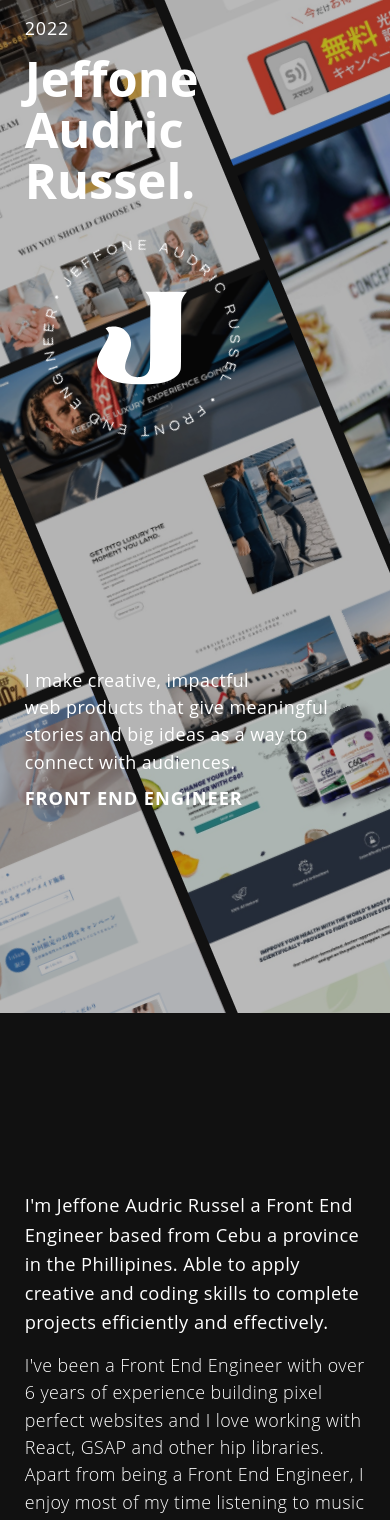
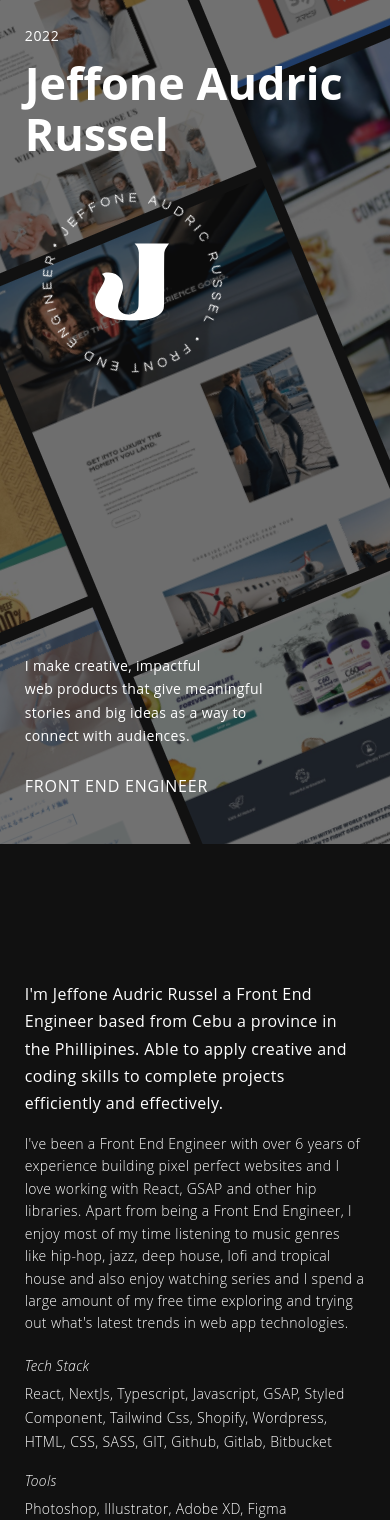
Before and after one commit to jriccrussel/portfolio, a React (Create React App) app: page / in a window 390 px wide. Shown: the top 1520 px of the page. Built offline with nearby package versions, Linux system fonts and the light colour scheme.

Commit message:
content changes

```diff
--- a/src/components/footer/footer.tsx
+++ b/src/components/footer/footer.tsx
@@ -14,49 +14,49 @@ export const Footer = () => {
                     href='https://github.com/jriccrussel'
                     target='_blank'
                     rel='noopener noreferrer'
-                    className='smd:text-[4.125vw] slg:text-[4.073vw] slg:mt-[5vw] smd:text-[3.271vw] tblg:w-[33.3333333333%] tblg:text-left tblg:text-[2.758vw] tbxxlg:text-[1.758vw] pcsm:text-[1.250vw] pclg:text-[1.146vw] pclg:leading-[1.825vw] font-light text-[1.042vw] no-underline'
+                    className='xs:text-[3.6vw] smd:text-[3.4vw] slg:text-[3vw] slg:mt-[5vw] tblg:w-[33.3333333333%] tblg:text-left tblg:text-[2vw] tbxxlg:text-[1.6vw] pcsm:text-[1.250vw] pclg:text-[1.146vw] leading-[1.6] font-light text-[1.042vw] no-underline'
                 >Github</a>
                 <a
                     href='https://ph.linkedin.com/in/jeffone-audric-russel-826208119'
                     target='_blank'
                     rel='noopener noreferrer'
-                    className='smd:text-[4.125vw] slg:text-[4.073vw] slg:mt-[5vw] smd:text-[3.271vw] tblg:w-[33.3333333333%] tblg:text-center tblg:text-[2.758vw] tbxxlg:text-[1.758vw] pcsm:text-[1.250vw] pclg:text-[1.146vw] pclg:leading-[1.825vw] font-light text-[1.042vw] no-underline'
+                    className='xs:text-[3.6vw] smd:text-[3.4vw] slg:text-[3vw] slg:mt-[5vw] tblg:w-[33.3333333333%] tblg:text-center tblg:text-[2vw] tbxxlg:text-[1.6vw] pcsm:text-[1.250vw] pclg:text-[1.146vw] leading-[1.6] font-light text-[1.042vw] no-underline'
                 >Linkedin</a>
                 <a
                     href='https://dribbble.com/jriccrussel'
                     target='_blank'
                     rel='noopener noreferrer'
-                    className='smd:text-[4.125vw] slg:text-[4.073vw] slg:mt-[5vw] smd:text-[3.271vw] tblg:w-[33.3333333333%] tblg:text-right tblg:text-[2.758vw] tbxxlg:text-[1.758vw] pcsm:text-[1.250vw] pclg:text-[1.146vw] pclg:leading-[1.825vw] font-light text-[1.042vw] no-underline'
+                    className='xs:text-[3.6vw] smd:text-[3.4vw] slg:text-[3vw] slg:mt-[5vw] tblg:w-[33.3333333333%] tblg:text-right tblg:text-[2vw] tbxxlg:text-[1.6vw] pcsm:text-[1.250vw] pclg:text-[1.146vw] leading-[1.6] font-light text-[1.042vw] no-underline'
                 >Dribbble</a>
                 <a
                     href='https://www.behance.net/jriccrusse99c1'
                     target='_blank'
                     rel='noopener noreferrer'
-                    className='smd:text-[4.125vw] smd:mb-[3vw] slg:text-[4.073vw] slg:mt-[5vw] slg:mb-[5vw] smd:text-[3.271vw] smd:mt-[5vw] tblg:w-[33.3333333333%] tblg:mt-[3.5vw] tblg:mb-[2vw] tblg:text-left tblg:text-[2.758vw] tbxxlg:text-[1.758vw] pcsm:text-[1.250vw] pclg:text-[1.146vw] pclg:leading-[1.825vw] font-light text-[1.042vw] no-underline'
+                    className='xs:text-[3.6vw] smd:text-[3.4vw] smd:mb-[3vw] slg:text-[3vw] slg:mt-[5vw] slg:mb-[5vw] smd:mt-[5vw] tblg:w-[33.3333333333%] tblg:mt-[2.5vw] tblg:mb-[1vw] tblg:text-left tblg:text-[2vw] tbxxlg:text-[1.6vw] pcsm:text-[1.250vw] pclg:text-[1.146vw] leading-[1.6] font-light text-[1.042vw] no-underline'
                 >Behance</a>
                 <a
                     href='mailto:jriccrussel@gmail.com'
                     rel='noopener noreferrer'
-                    className='smd:text-[4.125vw] smd:mb-[3vw] slg:text-[4.073vw] slg:mt-[5vw] slg:mb-[5vw] smd:text-[3.271vw] smd:mt-[5vw] tblg:w-[33.3333333333%] tblg:mt-[3.5vw] tblg:mb-[2vw] tblg:text-center tblg:text-[2.758vw] tbxxlg:text-[1.758vw] pcsm:text-[1.250vw] pclg:text-[1.146vw] pclg:leading-[1.825vw] font-light text-[1.042vw] no-underline'
+                    className='xs:text-[3.6vw] smd:text-[3.4vw] smd:mb-[3vw] slg:text-[3vw] slg:mt-[5vw] slg:mb-[5vw] smd:mt-[5vw] tblg:w-[33.3333333333%] tblg:mt-[2.5vw] tblg:mb-[1vw] tblg:text-center tblg:text-[2vw] tbxxlg:text-[1.6vw] pcsm:text-[1.250vw] pclg:text-[1.146vw] leading-[1.6] font-light text-[1.042vw] no-underline'
                 >Email</a>
                 <a
                     href='../../assets/doc/resume.pdf'
                     download='Jeffone_Audric_Russel-Resume.pdf'
                     target='_blank'
                     rel='noopener noreferrer'
-                    className='smd:text-[4.125vw] smd:mb-[3vw] slg:text-[4.073vw] slg:mt-[5vw] slg:mb-[5vw] smd:text-[3.271vw] smd:mt-[5vw] tblg:w-[33.3333333333%] tblg:mt-[3.5vw] tblg:mb-[2vw] tblg:text-[2.758vw] tblg:text-right tbxxlg:text-[1.758vw] pcsm:text-[1.250vw] pclg:text-[1.146vw] pclg:leading-[1.825vw] font-light text-[1.042vw] no-underline'
+                    className='xs:text-[3.6vw] smd:text-[3.4vw] smd:mb-[3vw] slg:text-[3vw] slg:mt-[5vw] slg:mb-[5vw] smd:mt-[5vw] tblg:w-[33.3333333333%] tblg:mt-[2.5vw] tblg:mb-[1vw] tblg:text-[2vw] tblg:text-right tbxxlg:text-[1.6vw] pcsm:text-[1.250vw] pclg:text-[1.146vw] leading-[1.6] font-light text-[1.042vw] no-underline'
                 >Resume</a>
             </div>
             <div className='slg:pb-[6vw] slg:mb-[5vw] tbxxlg:pb-[4vw] pcsm:pb-[3vw] pclg:pb-[3.5vw] flex flex-wrap justify-between items-center pb-[2.865vw] footer-bottom'>
                 <p
-                    className='smd:text-[4.125vw] slg:text-[4.073vw] slg:leading-[5.5vw] tblg:text-[2.758vw] tblg:leading-[4.5vw] tbxxlg:leading-[3vw] tbxxlg:text-[1.758vw] pcsm:text-[1.250vw] pclg:text-[1.146vw] pclg:leading-[1.825vw] font-light text-[1.042vw] leading-[1.563vw] tracking-[0.026vw]'
+                    className='xs:text-[3.6vw] smd:text-[3.4vw] slg:text-[3vw] slg:leading-[5.5vw] tblg:text-[2vw] tblg:leading-[4.5vw] tbxxlg:text-[1.6vw] pcsm:text-[1.250vw] pclg:text-[1.146vw] leading-[1.6] font-light text-[1.042vw] tracking-[0.026vw]'
                 >// Made with<br/>
                 React<br/>
                 Typescript<br/>
                 Locomotive Scroll<br/>
                 GSAP</p>
                 <p
-                    className='smd:text-[4.125vw] slg:text-[4.073vw] slg:leading-[5.5vw] tblg:text-[2.758vw] tblg:leading-[4.5vw] tbxxlg:leading-[3vw] tbxxlg:text-[1.758vw] pcsm:text-[1.250vw] pclg:text-[1.146vw] pclg:leading-[1.825vw] font-light text-[1.042vw] leading-[1.563vw] text-right'
+                    className='xs:text-[3.6vw] smd:text-[3.4vw] slg:text-[3vw] slg:leading-[5.5vw] tblg:text-[2vw] tblg:leading-[4.5vw] tbxxlg:text-[1.6vw] pcsm:text-[1.250vw] pclg:text-[1.146vw] leading-[1.6] font-light text-[1.042vw] text-right'
                 >10.3157,<br/> 123.8854</p>
             </div>
         </section>
--- a/src/components/hero/heroTri.tsx
+++ b/src/components/hero/heroTri.tsx
@@ -66,17 +66,20 @@ export const HeroTri = () => {
             <div className="w-[100%] h-[100vh] flex justify-between flex-wrap herotwo-wrapper">
                 <div className="tblg:w-[100%] tblg:h-[100%] w-[50%] left">
                     <div className="w-[100%] h-[100%] flex relative flex-col items-start content-start flex-wrap justify-start herotwo-left">
-                        <p className='xs:text-[4.590vw] slg:text-[4.684vw] tblg:text-[2.758vw] tblg:pt-[2.635vw] tbxxlg:mt-[1.125vw] tbxxlg:pt-[0] tbxxlg:text-[1.953vw] pcsm:pt-[2.635vw] text-[1.250vw] font-roboto font-medium pt-[2.135vw] tracking-wider hero-yr'>{year}</p>
-                        <p className='ssm:text-[12.525vw] ssm:leading-[13vw] smd:text-[11.525vw] smd:mt-[3vw] smd:leading-[12vw] tbmd:text-[10vw] tbmd:leading-[9.5vw] tblg:leading-[9vw] tblg:text-[9vw] tbxxlg:text-[5vw] tbxxlg:leading-[5vw] mt-[0.875vw] mb-[1vw] font-roboto font-bold leading-[3vw] text-[2.813vw] hero-name'>Jeffone Audric <br/>Russel.</p>
-                        <div className="ssm:w-[60vw] ssm:h-[60vw] smd:w-[55vw] smd:h-[55vw] smd:mt-[3vw] tbmd:w-[35vw] tbmd:h-[35vw] tblg:w-[30vw] tblg:h-[30vw] tbxxlg:w-[20vw] tbxxlg:h-[20vw] w-[15vw] h-[15vw] relative herotri-badge">
+                        <p className='xs:text-[3.6vw] smd:text-[3.4vw] slg:text-[3vw] slg:mt-[3.8vw] tblg:text-[2vw] tblg:pt-[2.635vw] tbxxlg:mt-[1.125vw] tbxxlg:pt-[0] tbxxlg:text-[1.6vw] pcsm:pt-[2.635vw] text-[1.250vw] font-roboto font-medium pt-[2.135vw] tracking-wider hero-yr'>{year}</p>
+
+                        <p className='ssm:text-[11.525vw] ssm:leading-[13vw] smd:text-[11.525vw] smd:mt-[3vw] smd:leading-[12vw] tbmd:text-[9vw] tbmd:leading-[9.5vw] tblg:leading-[9vw] tblg:text-[8vw] tbxxlg:text-[5vw] tbxxlg:leading-[5vw] mt-[0.875vw] mb-[1vw] font-roboto font-bold leading-[3vw] text-[2.813vw] hero-name'>Jeffone Audric <br/>Russel</p>
+
+                        <div className="ssm:w-[55vw] ssm:h-[55vw] smd:w-[55vw] smd:h-[55vw] smd:mt-[3vw] slg:w-[43vw] slg:h-[43vw] tbmd:w-[35vw] tbmd:h-[35vw] tblg:w-[30vw] tblg:h-[30vw] tbxxlg:w-[20vw] tbxxlg:h-[20vw] w-[15vw] h-[15vw] relative herotri-badge">
                             <div className="top-[8%] left-[8%] right-[8%] bottom-[8%] absolute herotri-badge-text"></div>
                         </div>
-                        <div className="smd:bottom-[11vw] tblg:bottom-[5.5vw] tbxxlg:bottom-[3.5vw] pcsm:bottom-[3vw] pclg::bottom-[0.15vw] bottom-[3.05vw] absolute hero-absolute">
-                            <p className='xs:text-[4.590vw] slg:text-[4.684vw] slg:leading-[7vw] slg:font-normal tblg:text-[2.758vw] tblg:leading-[4.5vw] tbxxlg:text-[1.758vw] tbxxlg:leading-[2.325vw] pcsm:text-[1.250vw] pcsm:leading-[1.757vw] leading-[1.563vw] text-[1.042vw] tracking-wide font-roboto hero-details'>I make creative, impactful <br/>
+
+                        <div className="smd:bottom-[11vw] slg:bottom-[9.5vw] tblg:bottom-[5.5vw] tbxxlg:bottom-[3.5vw] pcsm:bottom-[3vw] pclg::bottom-[0.15vw] bottom-[3.05vw] absolute hero-absolute">
+                            <p className='xs:text-[3.6vw] smd:text-[3.4vw] slg:text-[3vw] slg:font-normal tblg:text-[2vw] tbxxlg:text-[1.6vw] tbxxlg:leading-[1.65] pcsm:text-[1.250vw] leading-[1.8] text-[1.042vw] tracking-wide font-roboto hero-details'>I make creative, impactful <br/>
                             web products that give meaningful<br/>
                             stories and big ideas as a way to<br/>
                             connect with audiences.</p>
-                            <p className='xs:text-[4.684vw] slg:text-[5.092vw] tblg:mt-[5vw] tblg:text-[3.118vw] tbxlg:mt-[4vw] tbxxlg:text-[1.953vw] tbxxlg:mt-[2.25vw] pcsm:mt-[4vw] pclg:mt-[4.775vw] mt-[7.125vw] font-bold font-roboto leading-[1.458vw] text-[1.250vw] tracking-wider hero-pos'>FRONT END ENGINEER</p>
+                            <p className='xs:text-[4.1vw] ssm:text-[4vw] smd:mt-[6.5vw] smd:text-[3.8vw]  slg:text-[3.4vw] slg:mt-[8vw] tbmd:text-[2.3vw] tblg:mt-[5vw] tblg:text-[2.2vw] tbxlg:mt-[4vw] tbxxlg:text-[1.953vw] tbxxlg:mt-[2.25vw] pcsm:mt-[4vw] pclg:mt-[2.775vw] mt-[2.125vw] font-medium font-roboto leading-[1.8] text-[1.250vw] tracking-wider hero-pos'>FRONT END ENGINEER</p>
                         </div>
                     </div>
                 </div>
--- a/src/components/sections/about.tsx
+++ b/src/components/sections/about.tsx
@@ -6,20 +6,20 @@ export const About = () => {
             <section className="smd:pt-[7.5vw] smd:pb-[10vw] tbsm:pt-[13.5vw] tbxxlg:pt-[5vw] tbxxlg:pb-[8vw] pt-[8vw] about-main" data-bgcolor="#111" data-textcolor="#fff">
                 <div className="tblg:block w-[100%] flex flex-wrap about-container" data-scroll data-scroll-speed="1.5">
                     <div className="about-left">
-                        <p className='xs:text-[4.684vw] slg:mb-[4vw] slg:text-[5.092vw] slg:leading-[7.5vw] tblg:text-[3.118vw] tblg:leading-[4.5vw] tblg:mb-[2.825vw] tbxxlg:text-[2.225vw] tbxxlg:leading-[3.325vw] pcsm:leading-[2.6vw] pcsm:text-[1.825vw] leading-[2.3vw] mb-[3.825vw] font-roboto font-medium tracking-wide text-[1.625vw]'>I&apos;m Jeffone Audric Russel a Front End Engineer based from Cebu a province in the Phillipines. Able to apply creative and coding skills to complete projects efficiently and effectively.</p>
-                        <p className='tblg:hidden tbxxlg:block tbxxlg:text-[1.758vw] tbxxlg:leading-[3vw] pcsm:text-[1.250vw] pcsm:leading-[2vw] font-light leading-[1.563vw] text-[1.042vw] italic block font-roboto'>Tech Stack</p>
-                        <p className='tblg:hidden tbxxlg:text-[1.758vw] tbxxlg:leading-[3vw] pcsm:text-[1.250vw] pcsm:leading-[2vw] font-light leading-[1.563vw] text-[1.042vw] block font-roboto'>React, NextJs, Typescript, Javascript, GSAP, Styled Component, Tailwind Css, Shopify, Wordpress, HTML, CSS, SASS, GIT, Github, Gitlab, Bitbucket</p>
+                        <p className='xs:text-[4.1vw] smd:text-[4vw] slg:mb-[4vw] slg:text-[3.6vw]  tblg:text-[2.5vw] tblg:leading-[1.7] tblg:mb-[2.825vw] tbxxlg:text-[1.88vw] tbxxlg:mb-[3.7vw] pcsm:text-[1.825vw] leading-[1.8] mb-[1.825vw] font-roboto font-medium tracking-wide text-[1.45vw]'>I&apos;m Jeffone Audric Russel a Front End Engineer based from Cebu a province in the Phillipines. Able to apply creative and coding skills to complete projects efficiently and effectively.</p>
+                        <p className='tblg:hidden tbxxlg:block tbxxlg:text-[1.6vw] pcsm:text-[1.250vw] font-light leading-[1.8] text-[1.042vw] italic block font-roboto'>Tech Stack</p>
+                        <p className='tblg:hidden tbxxlg:text-[1.6vw] pcsm:text-[1.250vw] font-light leading-[1.8] text-[1.042vw] block font-roboto'>React, NextJs, Typescript, Javascript, GSAP, Styled Component, Tailwind Css, Shopify, Wordpress, HTML, CSS, SASS, GIT, Github, Gitlab, Bitbucket</p>
                     </div>
                     <div className="about-right">
-                        <p className='xs:text-[4.590vw] slg:text-[4.684vw] slg:leading-[7vw] slg:mb-[8vw] tblg:mb-[2.825vw] tblg:text-[2.758vw] tblg:leading-[4.5vw] tbxxlg:text-[1.758vw] tbxxlg:leading-[3vw] pcsm:text-[1.250vw] pcsm:leading-[2vw] pclg:leading-[1.765vw] leading-[1.563vw] text-[1.042vw] mb-[4.167vw] font-light tracking-wide font-roboto'>I&apos;ve been a Front End Engineer with over 6 years of experience building pixel perfect websites and I love working with React, GSAP and other hip libraries. Apart from being a Front End Engineer, I enjoy most of my time listening to music genres like hip-hop, jazz, deep house, lofi and tropical house and also enjoy watching series and I spend a large amount of my free time exploring and trying out what's latest trends in web app technologies.</p>
+                        <p className='xs:text-[3.6vw] smd:text-[3.4vw] slg:text-[3vw] slg:mb-[5vw] slg:leading-[1.6] tblg:mb-[2.825vw] tblg:text-[2vw] tbxxlg:leading-[1.7] tbxxlg:text-[1.6vw] pcsm:text-[1.250vw] leading-[1.8] text-[1.042vw] mb-[2.167vw] font-light tracking-wide font-roboto'>I&apos;ve been a Front End Engineer with over 6 years of experience building pixel perfect websites and I love working with React, GSAP and other hip libraries. Apart from being a Front End Engineer, I enjoy most of my time listening to music genres like hip-hop, jazz, deep house, lofi and tropical house and also enjoy watching series and I spend a large amount of my free time exploring and trying out what's latest trends in web app technologies.</p>
 
-                        <p className='xs:text-[4.590vw] slg:text-[4.684vw] slg:leading-[7vw] tblg:text-[2.758vw] tblg:leading-[2.525vw] tblg:block tblg:mb-[1vw] tblg:font-light tbxxlg:hidden tbxxlg:text-[1.758vw] tbxxlg:leading-[3vw] pcsm:text-[1.250vw] pcsm:leading-[2vw] pclg:leading-[1.765vw] italic  tracking-wide hidden font-roboto'>Tech Stack</p>
+                        <p className='xs:text-[3.6vw] smd:text-[3.4vw] slg:text-[3vw] tblg:text-[2vw] tblg:block tblg:mb-[1vw] tblg:font-light tbxxlg:leading-[1.7] tbxxlg:hidden tbxxlg:text-[1.6vw] pcsm:text-[1.250vw] leading-[1.8] italic tracking-wide hidden font-roboto'>Tech Stack</p>
 
-                        <p className='xs:text-[4.590vw] slg:text-[4.684vw] slg:leading-[7vw] smd:mb-[4vw] tblg:mb-[2.825vw] tblg:text-[2.758vw] tblg:leading-[4..5vw] tblg:block tblg:font-light tbxxlg:hidden tbxxlg:text-[1.758vw] tbxxlg:leading-[3vw] pcsm:text-[1.250vw] pcsm:leading-[2vw] pclg:leading-[1.765vw] tracking-wide hidden font-roboto'>React, NextJs, Typescript, Javascript, GSAP, Styled Component, Tailwind Css, Shopify, Wordpress, HTML, CSS, SASS, GIT, Github, Gitlab, Bitbucket</p>
+                        <p className='xs:text-[3.6vw] smd:text-[3.4vw] slg:text-[3vw] smd:mb-[4vw] tblg:mb-[2.825vw] tblg:text-[2vw] tblg:block tblg:font-light tbxxlg:leading-[1.7] tbxxlg:hidden tbxxlg:text-[1.6vw] pcsm:text-[1.250vw] leading-[1.8] tracking-wide hidden font-roboto'>React, NextJs, Typescript, Javascript, GSAP, Styled Component, Tailwind Css, Shopify, Wordpress, HTML, CSS, SASS, GIT, Github, Gitlab, Bitbucket</p>
 
-                        <p className='xs:text-[4.590vw] slg:text-[4.684vw] slg:leading-[7vw] tblg:text-[2.758vw] tblg:mb-[1vw] tblg:leading-[2.525vw] tbxxlg:text-[1.758vw] tbxxlg:leading-[3vw] pcsm:text-[1.250vw] pcsm:leading-[2vw] pclg:leading-[1.765vw] leading-[1.563vw] text-[1.042vw] italic font-light tracking-wide font-roboto'>Tools</p>
+                        <p className='xs:text-[3.6vw] smd:text-[3.4vw] slg:text-[3vw] tblg:text-[2vw] tblg:mb-[1vw] tbxxlg:text-[1.6vw] tbxxlg:leading-[1.7] pcsm:text-[1.250vw] leading-[1.8] text-[1.042vw] italic font-light tracking-wide font-roboto'>Tools</p>
 
-                        <p className='xs:text-[4.590vw] slg:text-[4.684vw] slg:leading-[7vw] tblg:text-[2.758vw] tblg:leading-[4.5vw] tbxxlg:text-[1.758vw] tbxxlg:leading-[3vw] pcsm:text-[1.250vw] pcsm:leading-[2vw] pclg:leading-[1.765vw] leading-[1.563vw] text-[1.042vw] font-light tracking-wide font-roboto'>Photoshop, Illustrator, Adobe XD, Figma</p>
+                        <p className='xs:text-[3.6vw] smd:text-[3.4vw] slg:text-[3vw] tblg:text-[2vw] tbxxlg:text-[1.6vw] tbxxlg:leading-[1.7] pcsm:text-[1.250vw] leading-[1.8] text-[1.042vw] font-light tracking-wide font-roboto'>Photoshop, Illustrator, Adobe XD, Figma</p>
                     </div>
                 </div>
             </section>
--- a/src/components/sections/design.tsx
+++ b/src/components/sections/design.tsx
@@ -32,7 +32,7 @@ export const DesignTools = () => {
                                         alt=""
                                     />
                                     <p
-                                        className='slg:break-words slg:text-[3.7vw] tblg:text-[2.758vw] tblg:mt-[2.35vw] tbxxlg:font-normal tbxxlg:text-[1.367vw] font-roboto font-normal tracking-wide mt-[1.563vw] text-[1.146vw]'
+                                        className='xs:text-[3.6vw] smd:text-[3.4vw] slg:mt-[4vw] slg:text-[3vw] slg:break-words tblg:text-[2.5vw] tblg:mt-[2.35vw] tbxxlg:font-normal tbxxlg:text-[1.88vw] tbxxlg:leading-[3vw] font-roboto font-normal tracking-wide mt-[1.563vw] text-[1.146vw]'
                                     >{txt}</p>
                                 </div>
                             )
--- a/src/components/sections/tech.tsx
+++ b/src/components/sections/tech.tsx
@@ -32,7 +32,7 @@ export const TechTools = () => {
                                         alt=""
                                     />
                                     <p
-                                        className='slg:break-words slg:text-[3.7vw] tblg:text-[2.758vw] tblg:mt-[2.35vw] tbxxlg:font-normal tbxxlg:text-[1.758vw] tbxxlg:leading-[3vw] font-roboto font-normal tracking-wide mt-[1.563vw] text-[1.146vw]'
+                                        className='xs:text-[3.6vw] smd:text-[3.4vw] slg:mt-[4vw] slg:text-[3vw] slg:break-words tblg:text-[2.5vw] tblg:mt-[2.35vw] tbxxlg:font-normal tbxxlg:text-[1.88vw] tbxxlg:leading-[3vw] font-roboto font-normal tracking-wide mt-[1.563vw] text-[1.146vw]'
                                     >{txt}</p>
                                 </div>
                             )
--- a/src/styles/base.scss
+++ b/src/styles/base.scss
@@ -105,10 +105,10 @@ main {
 .tiles--columns-rotated {
 	--tiles-height: 100vmax;
 	@media screen and (max-width: 835px) {
-		--tiles-height: 150vmax;
+		--tiles-height: 100vmax;
 	}
 	@media screen and (max-width: 492px) {
-		--tiles-height: 120vmax;
+		--tiles-height: 100vmax;
 	}
 	// @media screen and (max-width: 413px) {
 	// 	--tiles-height: 135vmax;
@@ -271,7 +271,7 @@ main {
 }
 
 .tiles--darker .tiles__line-img {
-	opacity: 0.7;
+	opacity: 0.4;
 }
 
 .tiles__title {
@@ -464,11 +464,14 @@ html.has-scroll-dragging {
 	@media screen and (max-width: 801px) {
 		background-size: 14vw;
 	}
+	@media screen and (max-width: 492px) {
+		background-size: 17vw;
+	}
 	@media screen and (max-width: 428px) {
 		background-size: 20vw;
 	}
-	@media screen and (max-width: 412px) {
-		background-size: 23vw;
+	@media screen and (max-width: 413px) {
+		background-size: 19vw;
 	}
 
 	.herotri-badge-text{
--- a/src/styles/components/project.scss
+++ b/src/styles/components/project.scss
@@ -157,9 +157,15 @@
                 width: 8vw;
                 height: 1px;
                 background: #fff;
+                transform: translateY(-50%);
+
+                @media screen and (max-width: 1025px) {
+                    height: 2px;
+                }
             }
             span {
                 transition: 1s cubic-bezier(0.165, 0.84, 0.44, 1);
+                transform: translateY(-50%);
             }
         }
 
```
Also changed, not shown: src/components/sections/projectItem.tsx (+9 -9 lines).
